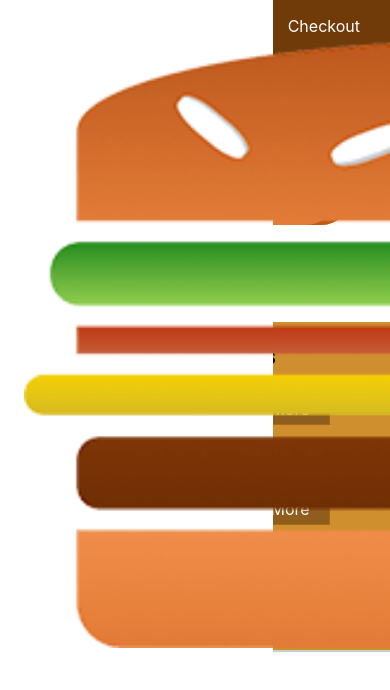
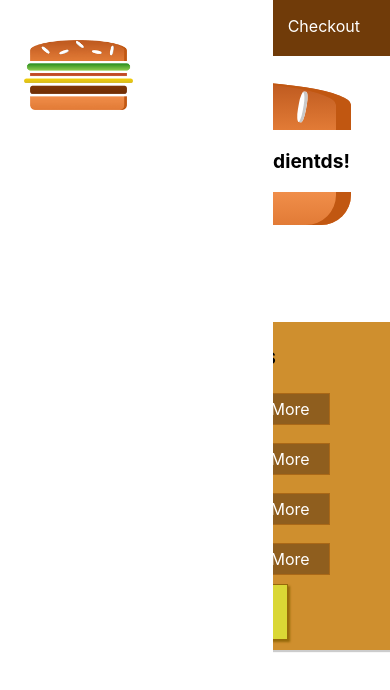
Before and after one commit to bahadirk/BurgerBuilder, a React app: page / in a window 390 px wide. Shown: the top 690 px of the page. Built offline with nearby package versions, Linux system fonts and the light colour scheme.

Commit message:
Add responsive design of the logo

```diff
--- a/src/components/Logo/Logo.js
+++ b/src/components/Logo/Logo.js
@@ -4,7 +4,7 @@ import burgerLogo from "../../assests/images/burger-logo.png";
 import styles from "./Logo.module.css";
 
 const logo = props => (
-  <div className={styles.Logo}>
+  <div className={styles.Logo} style={{ height: props.height }}>
     <img src={burgerLogo} alt="MyBurger" />
   </div>
 );
--- a/src/components/Logo/Logo.module.css
+++ b/src/components/Logo/Logo.module.css
@@ -1,7 +1,7 @@
 .Logo {
   background-color: white;
   padding: 8px;
-  height: 80%;
+  height: 100%;
   box-sizing: border-box;
   border-radius: 5px;
 }
--- a/src/components/Navigation/SideDrawer/SideDrawer.js
+++ b/src/components/Navigation/SideDrawer/SideDrawer.js
@@ -7,7 +7,10 @@ import styles from "./SideDrawer.module.css";
 const sideDrawer = props => {
   return (
     <div className={styles.SideDrawer}>
-      <Logo />
+      <div className={styles.Logo}>
+        <Logo />
+      </div>
+
       <nav>
         <NavigationItems />
       </nav>
--- a/src/components/Navigation/SideDrawer/SideDrawer.module.css
+++ b/src/components/Navigation/SideDrawer/SideDrawer.module.css
@@ -25,3 +25,7 @@
 .Close {
   transform: translateX(-100%);
 }
+
+.Logo {
+  height: 11%;
+}
--- a/src/components/Navigation/Toolbar/Toolbar.js
+++ b/src/components/Navigation/Toolbar/Toolbar.js
@@ -7,7 +7,10 @@ import NavigationItems from "../NavigationItems/NavigationItems";
 const toolbar = props => (
   <header className={styles.Toolbar}>
     <div>MENU</div>
-    <Logo />
+    <div className={styles.Logo}>
+      <Logo />
+    </div>
+
     <nav>
       <NavigationItems />
     </nav>
--- a/src/components/Navigation/Toolbar/Toolbar.module.css
+++ b/src/components/Navigation/Toolbar/Toolbar.module.css
@@ -16,3 +16,7 @@
 .Toolbar nav {
   height: 100%;
 }
+
+.Logo {
+  height: 80%;
+}
```
